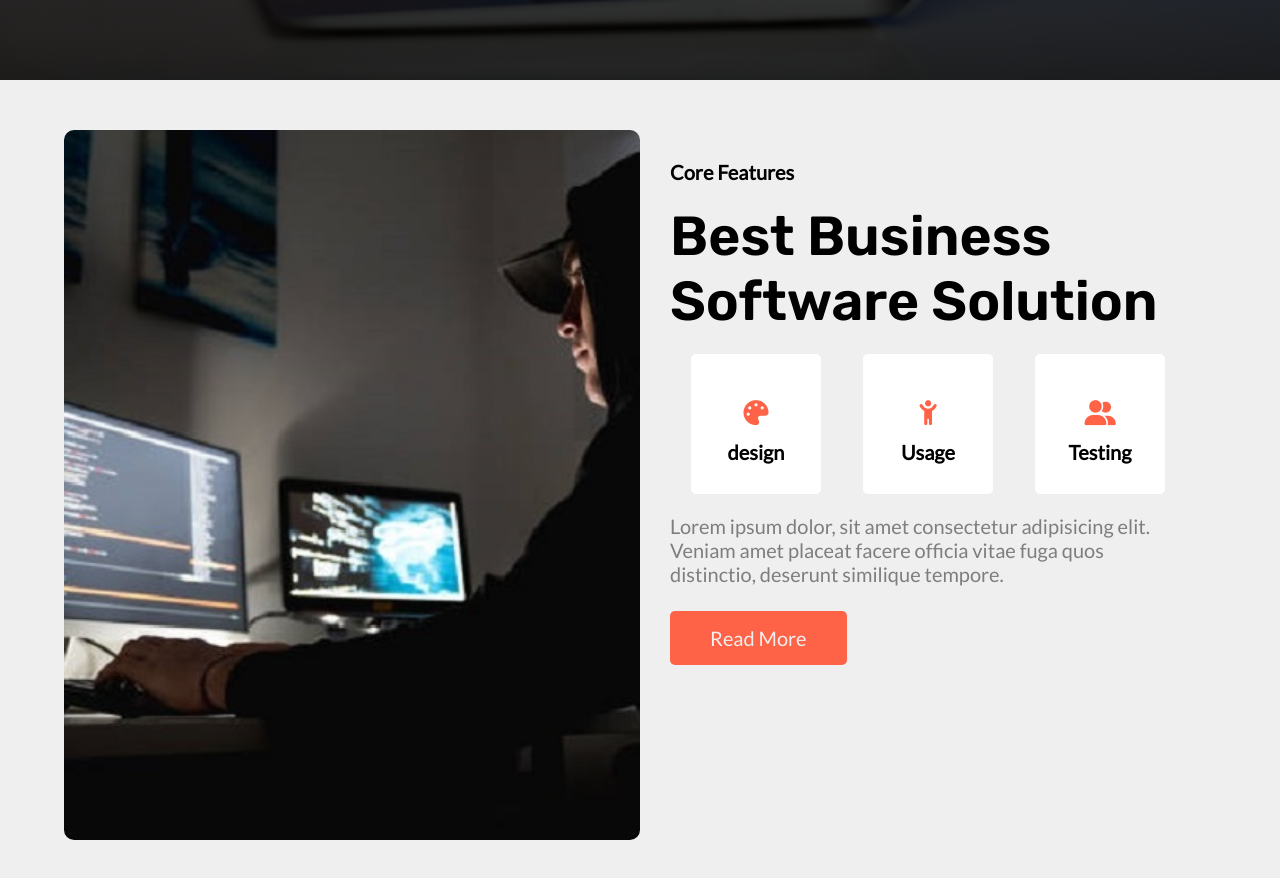
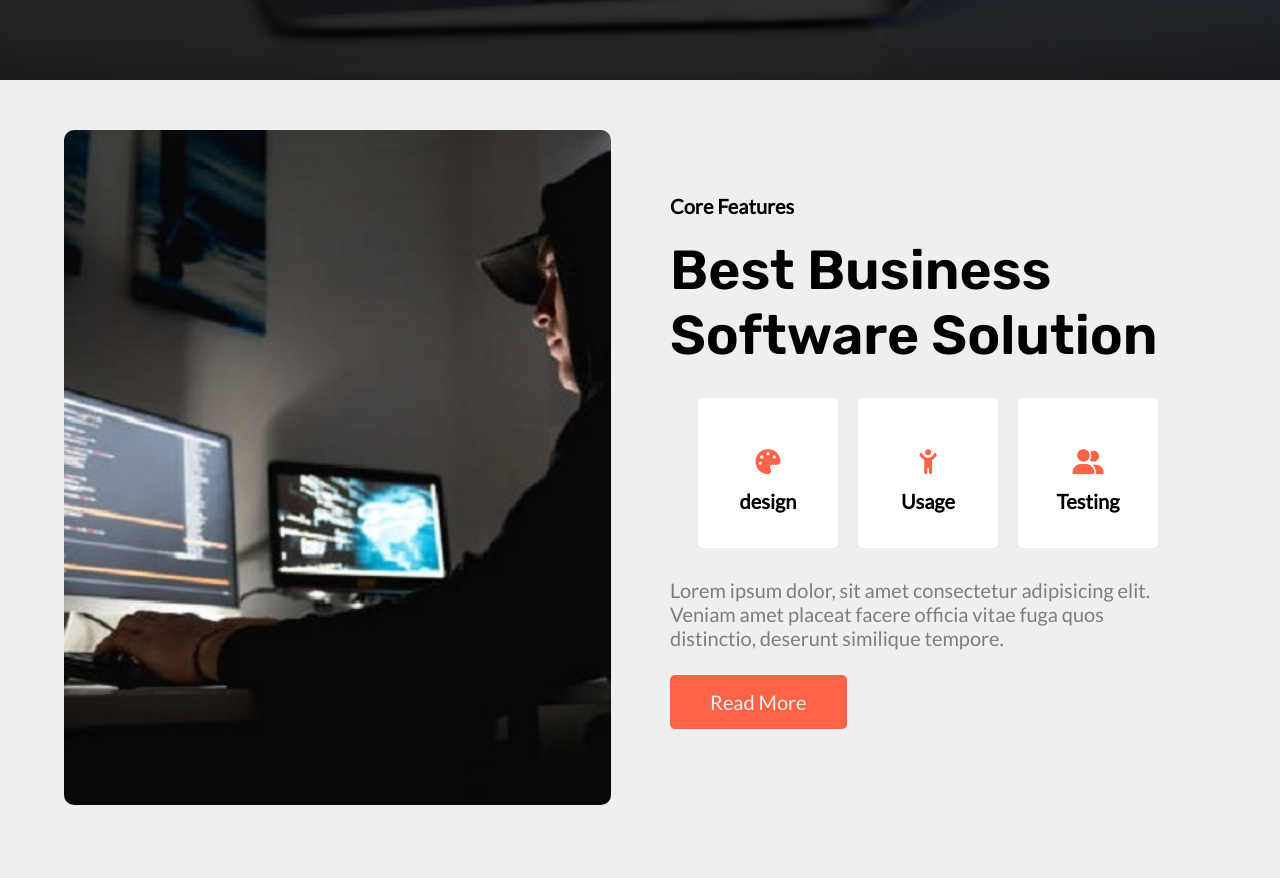
Before and after one commit to SalamKhan46/5-day-5, a plain HTML site: page index.html in a window 1280 px wide. Shown: the part 600-1478 px from the top of the page. Drawn offline with Linux system fonts and the light colour scheme.

Commit message:
edit feature

```diff
--- a/style.css
+++ b/style.css
@@ -46,6 +46,8 @@ h5{
 }
 .flex{
     display: flex;
+    align-items: center;
+    justify-content: center;
 }
 .center{
     display: flex;
@@ -81,7 +83,7 @@ h5{
     width: 50%;
 }
 .feature-img img{
-    width: 100%;
+    width: 95%;
     border-radius: 10px;
 }
 .feature-content{
@@ -89,15 +91,14 @@ h5{
     padding: 30px;
 }
 .feature-icon{
-    align-items: center;
-    justify-content:space-around;
     margin: 20px 0;
 }
 .feature-icon .item{
-    height: 140px;
-    width: 130px;
+    height: 150px;
+    width: 140px;
     background: #fff;
     border-radius: 5px;
+    margin: 10px;
 }
 .feature-icon .item i{
     color: tomato;
```
Also changed, not shown: index.html (+1 -3 lines).
